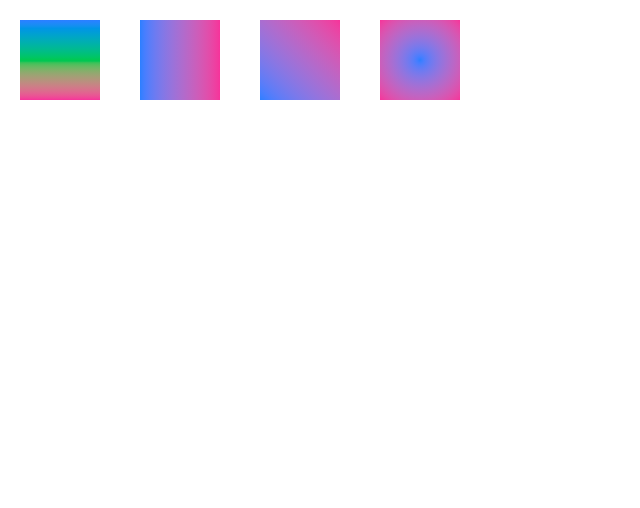
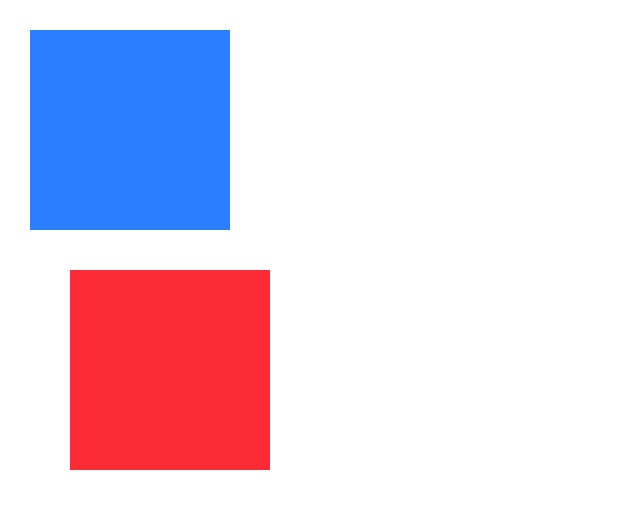
Before and after one commit to joyh7680/codingazit2, a React (Vite) app in the folder ex_section0/: page / in a window 1280 px wide. Shown: the top 508 px of the page, without its empty margins (0-640 px from the left). Built offline with nearby package versions, Linux system fonts and the light colour scheme.

Commit message:
upload:  29. 크기 여백 유틸리티

```diff
--- a/ex_section0/src/App.jsx
+++ b/ex_section0/src/App.jsx
@@ -1,14 +1,12 @@
 export default function App() {
   return (
     <>
-      {/* <div className="size-50 bg-pink-500"></div> */}
-      {/* bg-black/50 : 투명도50  */}
-      {/* <div className="h-screen w-screen bg-black/50 bg-[url('/visionboard.jpg')] bg-cover bg-center bg-no-repeat"></div> */}
-
-      <div className="m-5 inline-block size-20 bg-linear-to-b from-blue-500 via-green-500 to-pink-500"></div>
-      <div className="m-5 inline-block size-20 bg-linear-to-r from-blue-500 to-pink-500"></div>
-      <div className="m-5 inline-block size-20 bg-linear-45 from-blue-500 to-pink-500"></div>
-      <div className="m-5 inline-block size-20 bg-radial from-blue-500 to-pink-500"></div>
+      <div className="size-50 bg-blue-500"></div>
+      <div className="m-10 size-50 bg-red-500"></div>
+      {/* <div className="m-10 h-100 w-100 bg-blue-500">
+        <p className="text-4xl text-white">hellow</p>
+      </div> */}
+      {/* <div className="size-100 bg-blue-500"></div> */}
     </>
   );
 }
--- a/ex_section0/src/index.css
+++ b/ex_section0/src/index.css
@@ -17,5 +17,5 @@
   }
 }
 body {
-  /* padding: 30px; */
+  padding: 30px;
 }
```
